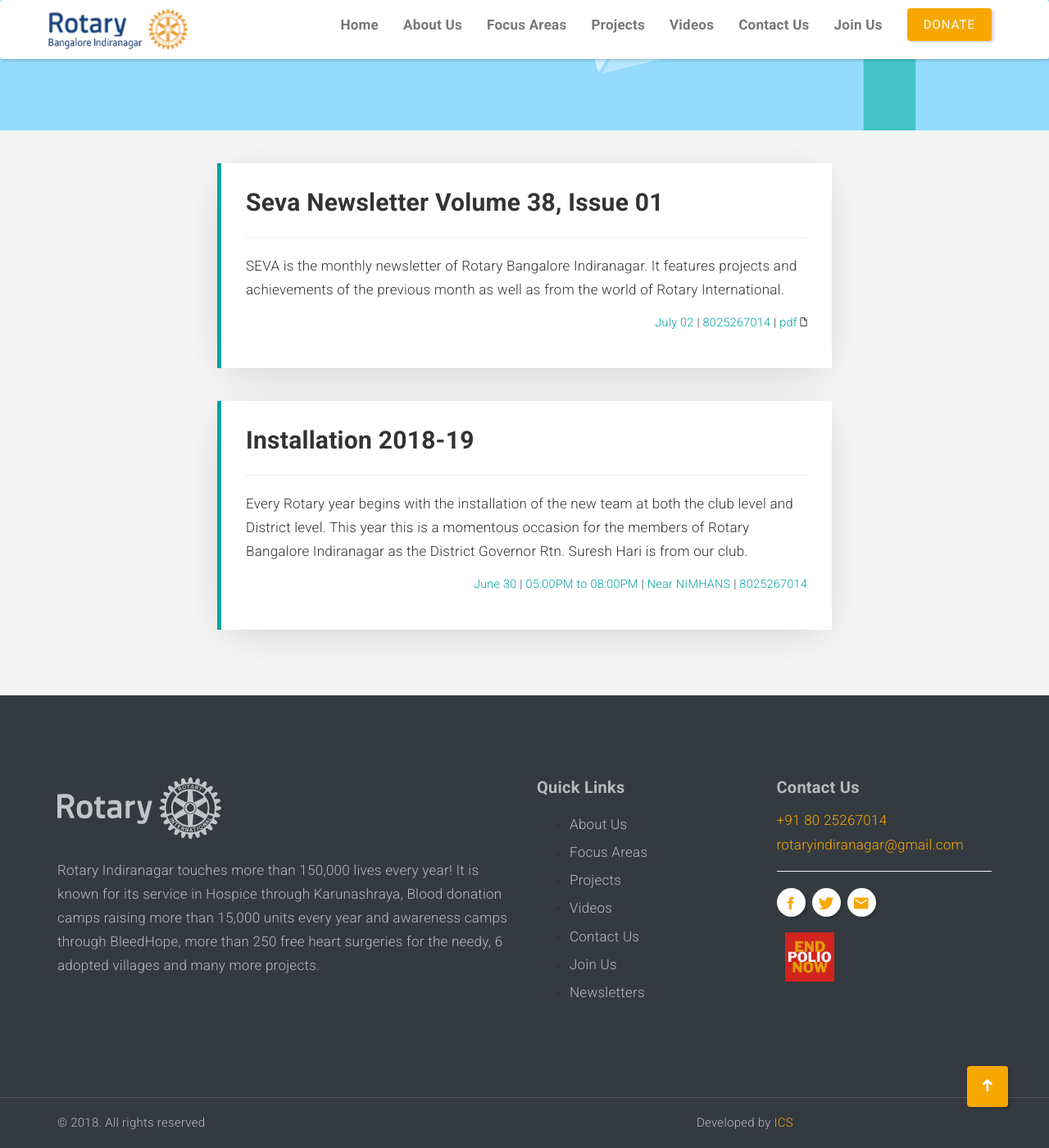
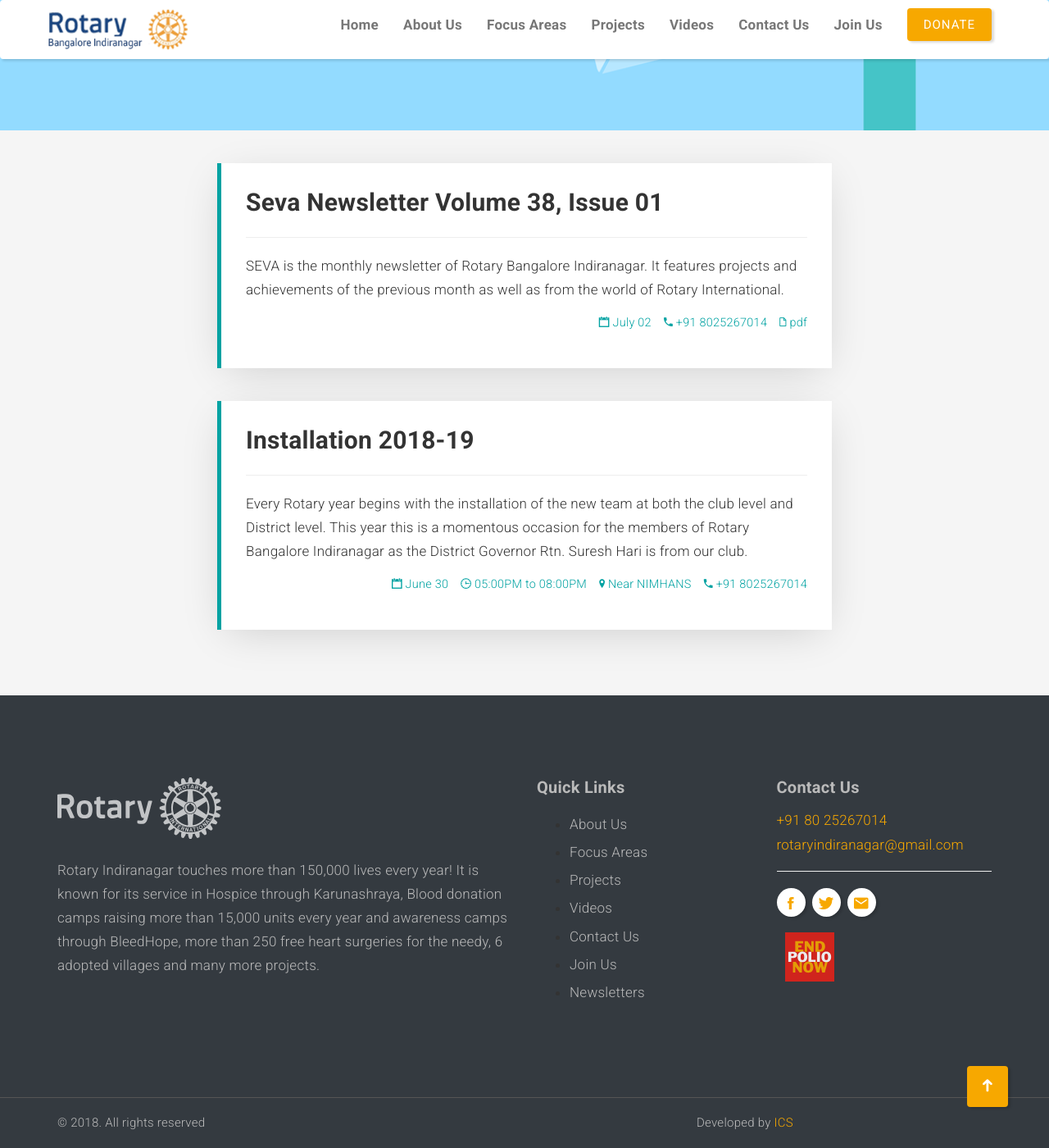
Before and after one commit to sharathdt/rtry, a Jekyll site: the page built from newsletters.html, in a window 1280 px wide and 1400 px high, scrolled down 427 px. Shown: the whole window at 82% size. Built offline with Jekyll 4.4.1, drawn with Linux system fonts in a browser that asks for light colours; some web fonts are replaced.

Commit message:
newsletter meta data icons

```diff
--- a/_data/newsletters.yml
+++ b/_data/newsletters.yml
@@ -2,7 +2,7 @@
 - title: Seva Newsletter Volume 38, Issue 01
   description: 'SEVA is the monthly newsletter of Rotary Bangalore Indiranagar. It features projects and achievements of the previous month as well as from the world of Rotary International.'
   date: July 02
-  contact: '8025267014'
+  contact: '+91 8025267014'
   id: july-1
   pdf: Seva01201819_2.pdf
 
@@ -12,5 +12,5 @@
   date: June 30
   time: '05:00PM to 08:00PM'
   venue: Near NIMHANS
-  contact: '8025267014'
+  contact: '+91 8025267014'
   id: june-30
--- a/_sass/custom.scss
+++ b/_sass/custom.scss
@@ -333,7 +333,7 @@
     .gr {
         color: #01a2a2;
         span {
-            color: $text-color;
+            color: #01a2a2;
         }
         a {
             color: #01a2a2;
--- a/newsletters.html
+++ b/newsletters.html
@@ -34,7 +34,7 @@
                 <h2>{{item.title}}</h2>
                 <hr>
                 <p>{{item.description}}</p>
-<p class="text-right gr"><small>{% if item.date %}{{item.date}}{% endif %}  {% if item.time %}<span>|</span>  {{item.time}}{% endif %}  {% if item.venue %}<span>|</span>  {{item.venue}} {% endif %}  {% if item.contact %}<span>|</span>  {{item.contact}}{% endif %} {% if item.pdf %}<span> | </span><a href="{{site.baseurl}}/newsletters/{{item.pdf}}" target="_blank">pdf <span class="ion ion-document"></span></a> {% endif %}</small></p>
+<p class="text-right gr"><small>{% if item.date %} <span class="ion ion-calendar"></span> {{item.date}}{% endif %}  {% if item.time %}<span>&nbsp;&nbsp;</span> <span class="ion ion-clock"></span>  {{item.time}}{% endif %}  {% if item.venue %}<span>&nbsp;&nbsp;</span>  <span class="ion ion-location"></span> {{item.venue}} {% endif %}  {% if item.contact %}<span>&nbsp;&nbsp;</span>  <span class="ion ion-android-call"></span> {{item.contact}}{% endif %} {% if item.pdf %}<span> &nbsp;&nbsp; </span><a href="{{site.baseurl}}/newsletters/{{item.pdf}}" target="_blank"><span class="ion ion-document"></span> pdf</a> {% endif %}</small></p>
 
              </div>
           </div>
```
